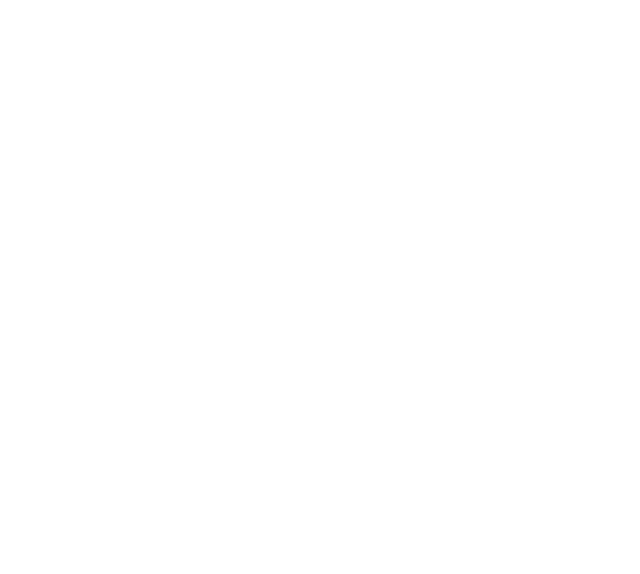
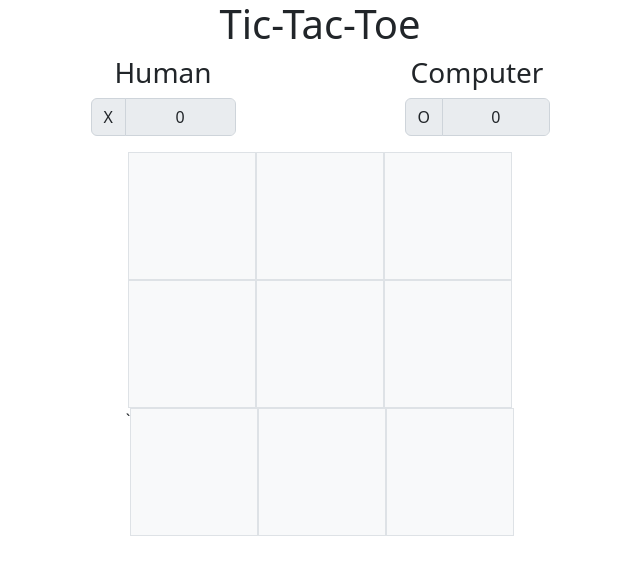
Before and after one commit to ChrisVerdida/RicNChris-Tic-Tac-Toe, a plain HTML site: page Tic-Tac-Toe.html in a window 1280 px wide. Shown: the whole page, without its empty margins (320-960 px from the left). Drawn offline with nearby package versions, Linux system fonts and the light colour scheme.

Commit message:
Second Commit: Added HTML structure

```diff
--- a/Tic-Tac-Toe.html
+++ b/Tic-Tac-Toe.html
@@ -1,13 +1,67 @@
 <!DOCTYPE html>
 <html lang="en">
-    <head>
-        <meta charset="UTF-8">
-        <meta http-equiv="X-UA-Compatible" content="IE=edge">
-        <meta name="viewport" content="width=device-width, initial-scale=1.0">
-        <title>Tic-Tac-Toe</title>
-    </head>
+<head>
+    <meta charset="UTF-8">
+    <meta http-equiv="X-UA-Compatible" content="IE=edge">
+    <meta name="viewport" content="width=device-width, initial-scale=1.0">
+    <title>Tic-Tac-Toe</title>
+    <link href="https://cdn.jsdelivr.net/npm/bootstrap@5.2.3/dist/css/bootstrap.min.css" rel="stylesheet">
 
+    <style>
+        .cell {
+            width: 10vw;
+            height: 10vw;
+            font-size: 5rem;
+        }
+
+    </style>
     <body>
+        <!-- Change mo lang sir kung gusto mo e change hehe wala pa akong Idea kung pano gawin to hahaha pero I will try to steal sa mga youtube at google hahahah -->
         <!-- second commit test -->
+        <!-- UI of the game -->
+        <body>
+            <div class="container-fluid">
+                <h1 class="text-center">Tic-Tac-Toe</h1>
+                <div class="row mx-auto w-50">
+                    <div class="col d-flex flex-column align-items-center">
+                        <h3 id="player-name">Human</h3>
+                        <div class="input-group mb-3 w-50">
+                            <span class="input-group-text">X</span>
+                            <input type="text" inputmode="numeric" id="player1-score" class="score form-control text-center" value="0" disabled readonly>
+                        </div>
+                    </div>
+                    <div class="col d-flex flex-column align-items-center">
+                        <h3>Computer</h3>
+                        <div class="input-group mb-3 w-50">
+                            <span class="input-group-text">O</span>
+                            <input type="text" inputmode="numeric" id="player2-score" class="score form-control text-center" value="0" disabled readonly>
+                        </div>
+                    </div>
+                </div>
+                <div class="d-flex flex-column align-items-center mx-auto w-50">
+                    <div class="d-flex">
+                        <button id="0" class="cell btn btn-light border rounded-0"></button>
+                        <button id="1" class="cell btn btn-light border rounded-0"></button>
+                        <button id="2" class="cell btn btn-light border rounded-0"></button>
+                    </div>
+                    <div class="d-flex">
+                        <button id="3" class="cell btn btn-light border rounded-0"></button>
+                        <button id="4" class="cell btn btn-light border rounded-0"></button>
+                        <button id="5" class="cell btn btn-light border rounded-0"></button>
+                    </div>
+                    <div class="d-flex">`
+                        <button id="6" class="cell btn btn-light border rounded-0"></button>
+                        <button id="7" class="cell btn btn-light border rounded-0"></button>
+                        <button id="8" class="cell btn btn-light border rounded-0"></button>
+                    </div>
+                </div>
+            </div>
+
+            <!-- JavaScript -->
+            <script src="https://cdn.jsdelivr.net/npm/bootstrap@5.2.3/dist/js/bootstrap.bundle.min.js"></script>
+
+            <script>
+                // No script yet
+            </script>
     </body>
 </html>
```
